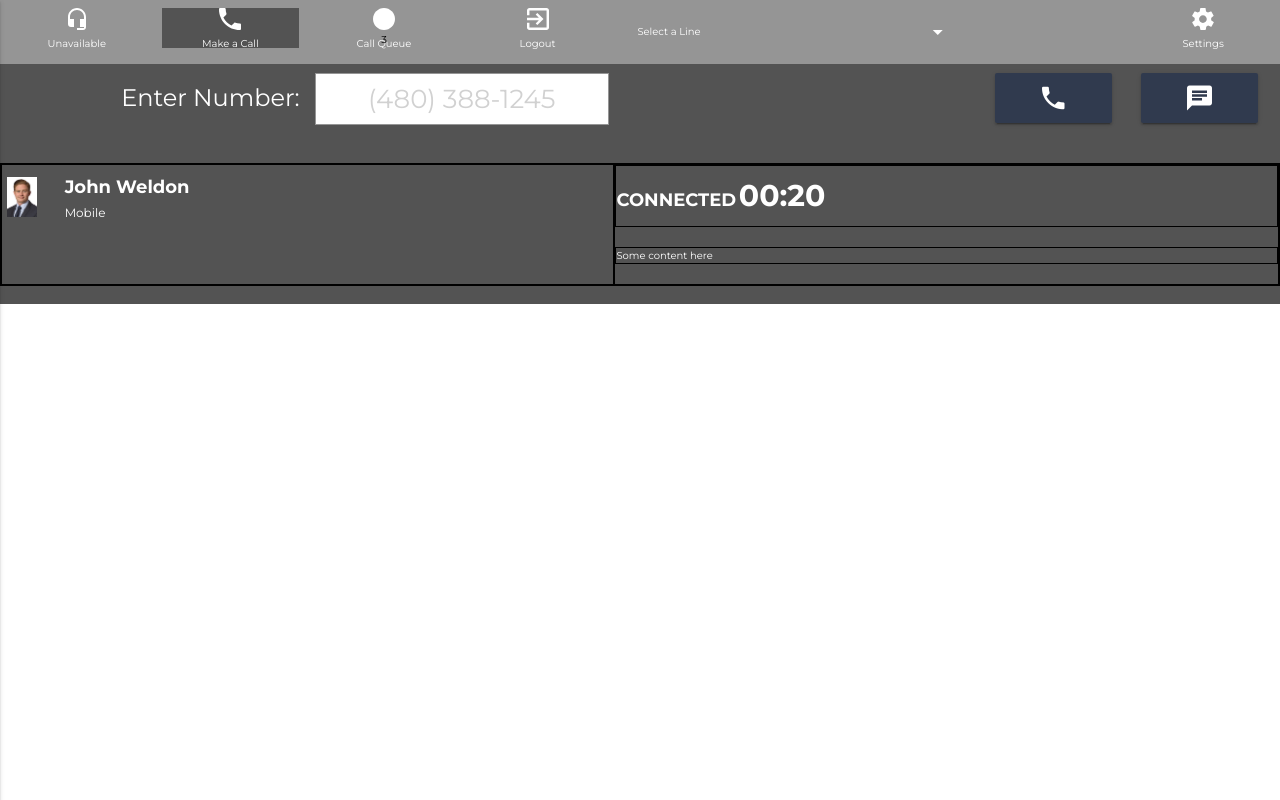
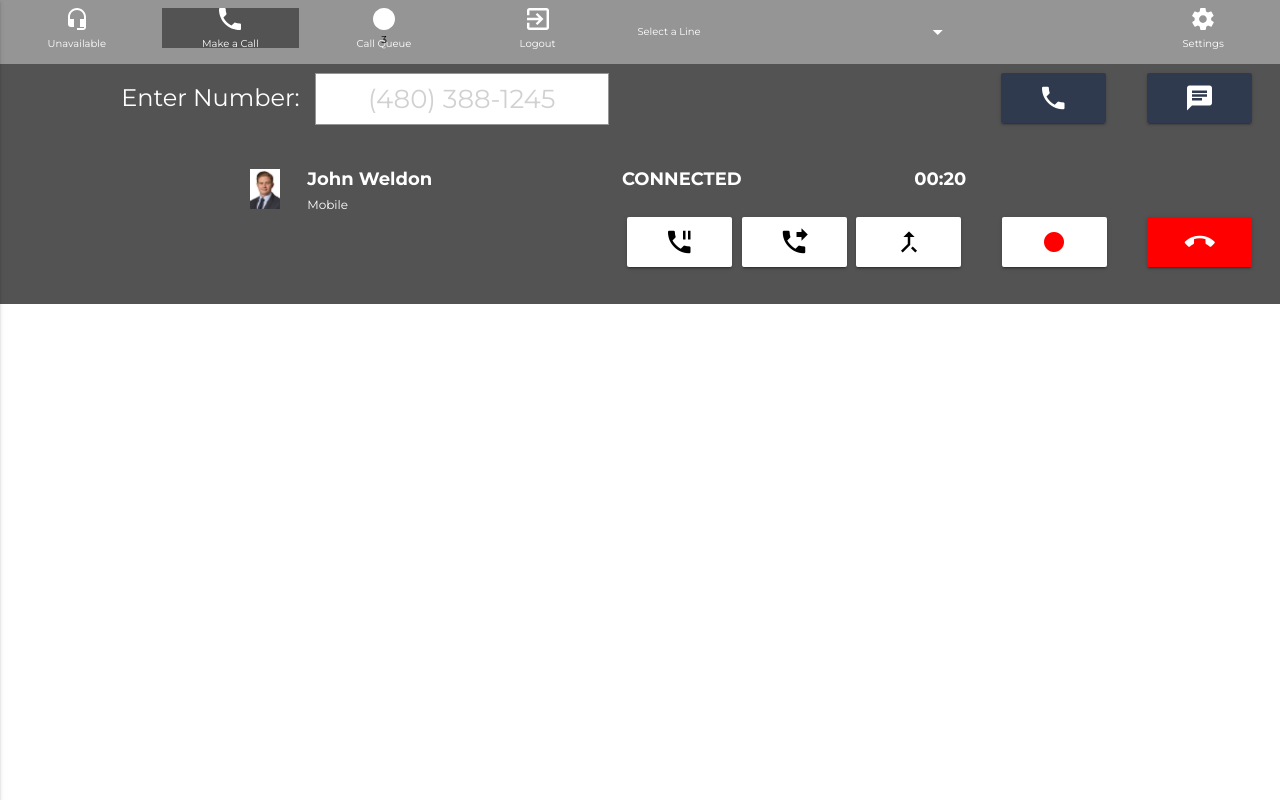
Before and after one commit to azjishlay/softphone, a plain HTML site: page index.html in a window 1280 px wide. Drawn offline with nearby package versions, Linux system fonts and the light colour scheme.

Commit message:
Button styling

```diff
--- a/assets/css/style.css
+++ b/assets/css/style.css
@@ -175,59 +175,32 @@ Step 2
   font-size: 1.4em;
 }
 
-.callForm .btnHolder {
-  display: flex;
-  flex-flow: row wrap;
-  justify-content: space-around;
-}
-
-.callForm .btnHolder a {
-  background-color: #303A4E;
-  color: #ffffff;
-  width: 40%;
-  margin: 0 10px;
-}
-
-.callForm .btnHolder i {
-  font-size: 3em;
-  line-height: 50px;
-  margin: auto;
-}
-
 /*
 Step 3
 */
 
-
-
-
 #callDisplay {
-  border: 1px solid black;
   display: flex;
   flex-flow: row wrap;
   justify-content: space-around;
   width: 100%;
+  text-align: right;
 }
 
 .contactDetailsHolder {
-  border: 1px solid black;
   width: 48%;
   padding: 4px 0;
-
-}
-
-.contactDetailsHolder {
-
 }
 
 .callStatusHolder {
-  border: 1px solid black;
   width: 52%;
+  padding: 4px 0;
+  text-align: left;
 }
 
-.contactPic, .contactText,
-#callStatus, #callTime {
+.contactPic, .contactText, #callStatus, #callTime {
   display: inline-block;
+  text-align: left;
 }
 
 .contactPic {
@@ -248,13 +221,13 @@ Step 3
 
 .contactText {
   width: 50%;
-
 }
 
 .contactText .contactName, #callStatus, #callTime {
   font-weight: bold;
   font-size: 1.8em;
   line-height: 2em;
+  top: 0;
 }
 
 .contactText .contactNumberType {
@@ -262,22 +235,76 @@ Step 3
   line-height: 1.4em;
 }
 
+.callStatusHolder > .row {
+}
 
-.callStatusHolder > .row {
-  border: 1px solid black;
+.callStatusHolder > .row .col:first-of-type {
+  width: 54%;
 }
-#callStatus {
+
+.callStatusHolder #callStatus {
   text-transform: uppercase;
 }
 
-#callTime {
-  font-size: 3em;
+.callStatusHolder #callTime {
+  /*font-size: 3em;*/
+  float: right;
 }
 
 .connected {
   color: green;
 }
 
+/*
+Buttons
+*/
+
+.btnHolder {
+  display: flex;
+  flex-flow: row wrap;
+  justify-content: space-around;
+  height: 50px;
+  text-align: center;
+}
+
+.btnHolder a {
+  background-color: #303A4E;
+  color: #ffffff;
+  width: 105px;
+  height: 100%;
+}
+
+.btnHolder i {
+  font-size: 3em;
+  line-height: 50px;
+  margin: auto;
+}
+
+.optionBtns {
+  width: 54%;
+}
+
+.actionBtns {
+  width: 46%;
+}
+
+.optionBtns a, .actionBtns a {
+  background-color: #ffffff;
+  color: #000000;
+}
+
+#recCallBtn i {
+  color: red;
+}
+
+#endCallBtn {
+  background-color: red;
+  color: #ffffff;
+}
+
+#endCallBtn:hover {
+  background-color: darkred;
+}
 
 /* Hide on initial window load */
 .row.step3 {
--- a/index.html
+++ b/index.html
@@ -172,14 +172,34 @@
             <div class="callStatusHolder">
               <div class="row">
                 <!-- Status -->
-                <div id="callStatus">Connected</div>
-                <!-- <div id="callStatus"></div> -->
-                <div id="callTime">00:20</div>
-                <!-- <div id="callTime"></div> -->
+                <div class="col">
+                  <div id="callStatus">Connected</div>
+                  <div id="callTime">00:20</div>
+                  <!-- <div id="callStatus"></div>
+                  <div id="callTime"></div> -->
+                </div>
               </div>
               <div class="row">
                 <!-- Buttons -->
-                Some content here
+                <div class="col btnHolder optionBtns">
+                  <a class="btn" id="pauseCallBtn">
+                    <i class="material-icons">phone_paused</i>
+                  </a>
+                  <a class="btn" id="fwdCallBtn">
+                    <i class="material-icons">phone_forwarded</i>
+                  </a>
+                  <a class="btn" id="conCallBtn">
+                    <i class="material-icons">call_merge</i>
+                  </a>
+                </div>
+                <div class="col btnHolder actionBtns">
+                  <a class="btn" id="recCallBtn">
+                    <i class="material-icons">fiber_manual_record</i>
+                  </a>
+                  <a class="btn" id="endCallBtn">
+                    <i class="material-icons">call_end</i>
+                  </a>
+                </div>
               </div>
 
             </div><!-- /.callStatusHolder -->
```
